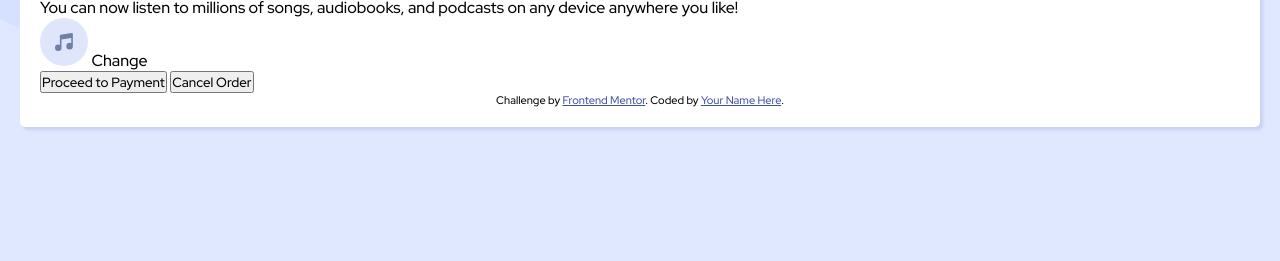
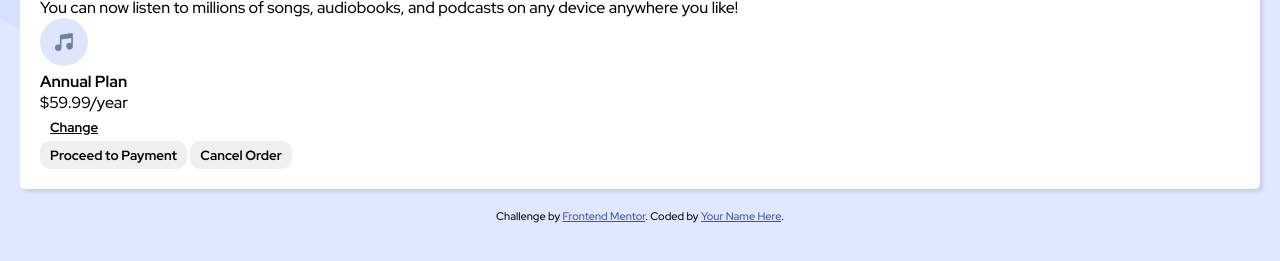
Before and after one commit to cmyerskeitt/Order-summary, a plain HTML site: page index.html in a window 1280 px wide. Shown: the part 311-572 px from the top of the page. Drawn offline with Linux system fonts and the light colour scheme.

Commit message:
crete buttons and design

```diff
--- a/index.html
+++ b/index.html
@@ -26,18 +26,20 @@
     </p>
 
     <div>
-      <img src="./images/icon-music.svg" alt=">
-      Annual Plan
-      $59.99/year
+      <article>
+      <img src="./images/icon-music.svg" alt=""/>
+        <h4>Annual Plan </h4>
+        <p> $59.99/year</p>
+      </article>
+        <button class="btn btn-change">
+          Change
+        </button>
     </div>
 
-    <button>
-      Change
-    </button>
 
     <div class="buttons">
-      <button> Proceed to Payment </button>
-      <button> Cancel Order </button>
+      <button class="btn btn-primary"> Proceed to Payment </button>
+      <button class="btn btn-secondary"> Cancel Order </button>
     </div>
 
   </div>
--- a/styles.css
+++ b/styles.css
@@ -26,6 +26,10 @@ body{
     background-color: var(--pale-blue);
 }
 
+p {
+    font-size: 16px;
+}
+
 button {
     font-family: inherit;
 }
@@ -39,6 +43,20 @@ button {
     right: 0;
     bottom: 0;
     z-index: -1;
+}
+
+.btn{
+    border: none;
+    padding: 5px 10px;
+    border-radius: 10px;
+    font-weight: bold;
+}
+
+.btn-change{
+    background-color: transparent;
+    color: var (--bright-blue);
+    text-decoration: underline;
+
 }
 
 .container {
```
